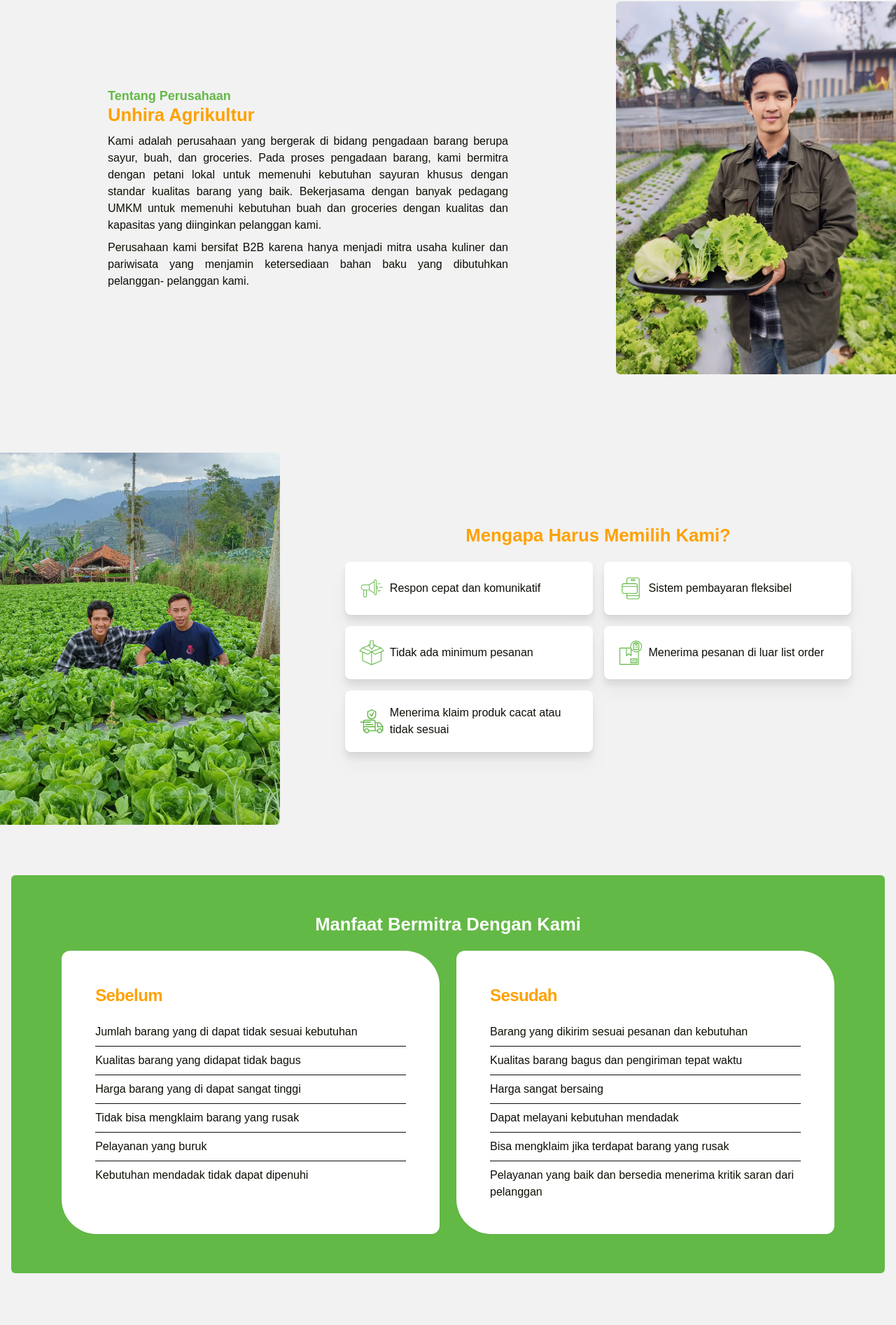
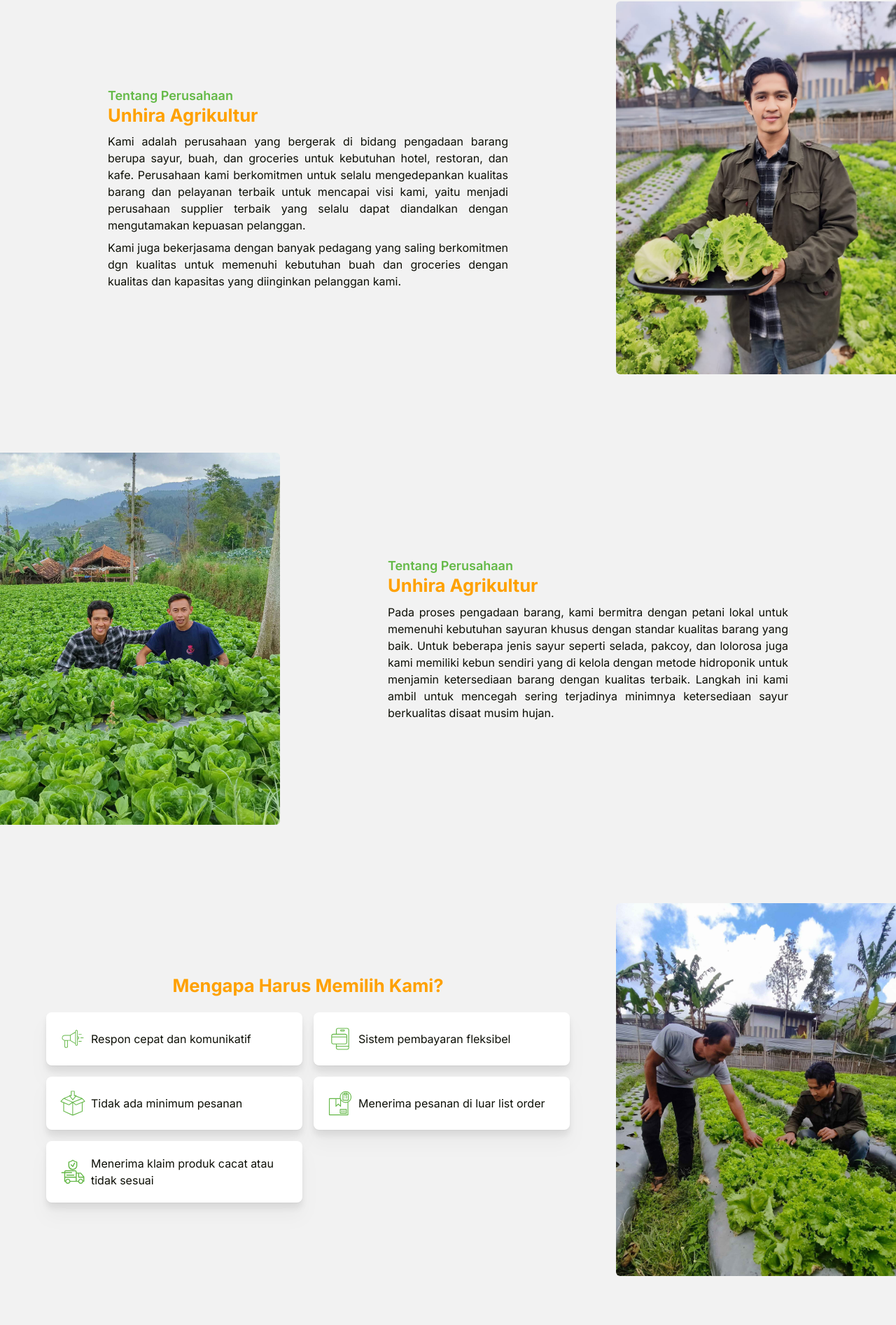
Before and after one commit to raxle789/unhira-agriculture, a Next.js app: page / in a window 1280 px wide. Shown: the part 878-2772 px from the top of the page at 70% size. Built offline with nearby package versions, Linux system fonts and the light colour scheme.

Commit message:
fix: memperbaiki desain dan konten

```diff
--- a/src/app/layout.tsx
+++ b/src/app/layout.tsx
@@ -1,6 +1,7 @@
 import { Analytics } from "@vercel/analytics/react";
 import type { Metadata } from "next";
 import localFont from "next/font/local";
+import { Inter } from "next/font/google";
 import "./globals.css";
 
 const geistSans = localFont({
@@ -13,6 +14,8 @@ const geistMono = localFont({
   variable: "--font-geist-mono",
   weight: "100 900",
 });
+
+const inter = Inter({ subsets: ["latin"] });
 
 export const metadata: Metadata = {
   title: "Unhira Agrikultur - Supplier sayur dan buah di bekasi",
@@ -347,9 +350,7 @@ export default function RootLayout({
           dangerouslySetInnerHTML={{ __html: JSON.stringify(partnerSchema) }}
         /> */}
       </head>
-      <body
-        className={`${geistSans.variable} ${geistMono.variable} antialiased`}
-      >
+      <body className={`${inter.className} antialiased`}>
         {children}
         <Analytics />
       </body>
--- a/src/app/page.tsx
+++ b/src/app/page.tsx
@@ -30,6 +30,7 @@ import {
 import bannerImage from "../../public/assets/images/banner.jpg";
 import ownerPhoto from "../../public/assets/images/profil.jpg";
 import ownerAndFarmer from "../../public/assets/images/foto-dengan-petani.jpg";
+import ownerAndFarmer2 from "../../public/assets/images/foto-dengan-petani2.jpg";
 import vegetables from "../../public/assets/images/vegetables1.jpg";
 import closeUpVegetables from "../../public/assets/images/close-up-vegetables.jpg";
 import toa from "../../public/assets/icons/toa.svg";
@@ -265,6 +266,35 @@ export default function Home() {
             alt="foto pemilik unhira agrikultur bersama petani"
           />
           <div className="flex items-center justify-center">
+            <div className="max-w-[75%] md:max-w-[65%] wow animate__animated animate__fadeIn">
+              <h2 className="text-base md:text-lg text-coolgreen font-semibold">
+                Tentang Perusahaan
+              </h2>
+              <h1 className="font-bold text-xl md:text-[1.6rem] leading-[1.7rem] text-coolyellow mb-3">
+                Unhira Agrikultur
+              </h1>
+              <p className="text-coolblack text-justify">
+                Pada proses pengadaan barang, kami bermitra dengan petani lokal
+                untuk memenuhi kebutuhan sayuran khusus dengan standar kualitas
+                barang yang baik. Untuk beberapa jenis sayur seperti selada,
+                pakcoy, dan lolorosa juga kami memiliki kebun sendiri yang di
+                kelola dengan metode hidroponik untuk menjamin ketersediaan
+                barang dengan kualitas terbaik. Langkah ini kami ambil untuk
+                mencegah sering terjadinya minimnya ketersediaan sayur
+                berkualitas disaat musim hujan.
+              </p>
+              {/* <p className="text-coolblack text-justify">
+                Kami juga bekerjasama dengan banyak pedagang yang saling
+                berkomitmen dgn kualitas untuk memenuhi kebutuhan buah dan
+                groceries dengan kualitas dan kapasitas yang
+                diinginkan pelanggan kami.
+              </p> */}
+            </div>
+          </div>
+        </div>
+
+        <div className="flex flex-col-reverse items-center justify-center gap-9 lg:items-center lg:justify-between lg:flex-row lg:gap-0 py-14">
+          <div className="flex items-center justify-center w-full">
             <div className="max-w-[85%]">
               <h1 className="font-bold text-xl md:text-[1.6rem] text-center text-coolyellow mb-6 wow animate__animated animate__fadeIn">
                 Mengapa Harus Memilih Kami?
@@ -331,6 +361,11 @@ export default function Home() {
               </div>
             </div>
           </div>
+          <Image
+            className="w-[300px] lg:w-[400px] h-auto rounded-md lg:rounded-r-none lg:rounded-l-md"
+            src={ownerAndFarmer2}
+            alt="foto pemilik unhira agrikultur bersama petani"
+          />
         </div>
 
         <div className="md:p-4">
--- a/src/app/tiny-components.tsx
+++ b/src/app/tiny-components.tsx
@@ -4,7 +4,7 @@ import mail from "../../public/assets/icons/mail.png";
 import { Separator } from "@/components/ui/separator";
 
 export const BannerTitle = () => {
-  return <span>Supplier Sayur dan Buah</span>;
+  return <span>Solusi Bisnis Kuliner Anda</span>;
 };
 
 export const CompanyName = () => {
@@ -24,11 +24,11 @@ export const AboutCompany1 = () => {
   return (
     <span>
       Kami adalah perusahaan yang bergerak di bidang pengadaan barang berupa
-      sayur, buah, dan groceries. Pada proses pengadaan barang, kami bermitra
-      dengan petani lokal untuk memenuhi kebutuhan sayuran khusus dengan standar
-      kualitas barang yang baik. Bekerjasama dengan banyak pedagang UMKM untuk
-      memenuhi kebutuhan buah dan groceries dengan kualitas dan kapasitas yang
-      diinginkan pelanggan kami.
+      sayur, buah, dan groceries untuk kebutuhan hotel, restoran, dan kafe.
+      Perusahaan kami berkomitmen untuk selalu mengedepankan kualitas barang dan
+      pelayanan terbaik untuk mencapai visi kami, yaitu menjadi perusahaan
+      supplier terbaik yang selalu dapat diandalkan dengan mengutamakan kepuasan
+      pelanggan.
     </span>
   );
 };
@@ -36,9 +36,9 @@ export const AboutCompany1 = () => {
 export const AboutCompany2 = () => {
   return (
     <span>
-      Perusahaan kami bersifat B2B karena hanya menjadi mitra usaha kuliner dan
-      pariwisata yang menjamin ketersediaan bahan baku yang dibutuhkan
-      pelanggan- pelanggan kami.
+      Kami juga bekerjasama dengan banyak pedagang yang saling berkomitmen dgn
+      kualitas untuk memenuhi kebutuhan buah dan groceries dengan kualitas dan
+      kapasitas yang diinginkan pelanggan kami.
     </span>
   );
 };
--- a/tailwind.config.ts
+++ b/tailwind.config.ts
@@ -9,6 +9,9 @@ const config: Config = {
   ],
   theme: {
     extend: {
+      fontFamily: {
+        inter: ["Inter", "sans-serif"],
+      },
       colors: {
         background: "hsl(var(--background))",
         foreground: "hsl(var(--foreground))",
```
Also changed, not shown: public/assets/images/foto-dengan-petani.jpg, public/assets/images/foto-dengan-petani2.jpg (added).
